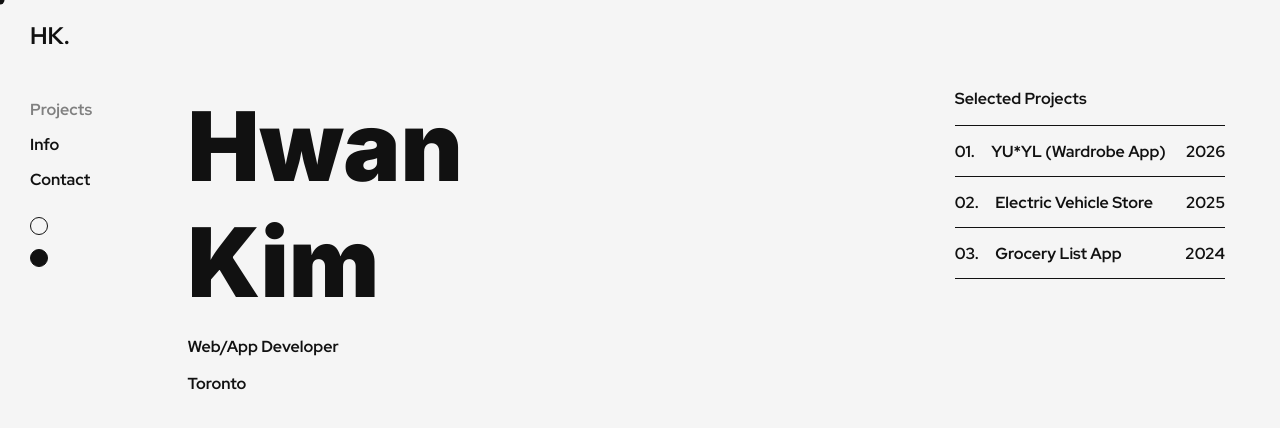
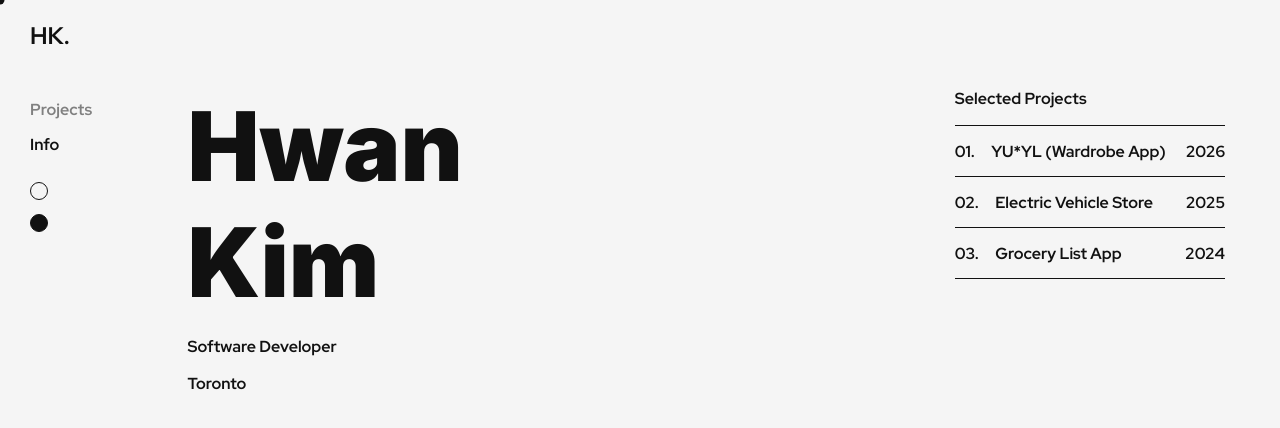
Before and after one commit to thwmskm/Portfolio, a React (Vite) app: page / in a window 1280 px wide. Shown: the top 428 px of the page. Built offline with nearby package versions, Linux system fonts and the light colour scheme.

Commit message:
Removed Contact section

```diff
--- a/src/App.jsx
+++ b/src/App.jsx
@@ -68,8 +68,8 @@ function App() {
     switch (activeSection) {
       case "Projects":
         return <Projects handleProjectSwap={handleChildData}></Projects>;
-      case "Contact":
-        return <Contact></Contact>;
+      /*case "Contact":
+        return <Contact></Contact>;*/
       case "Info":
         return <Info></Info>;
       case "ProjectDetail": {
@@ -170,9 +170,9 @@ function App() {
               <span className="name-half">im</span>.
             </h2>
           </div>
-
           <br />
-          {["Projects", "Info", "Contact"].map((item) => (
+          {/*Main content list*/}
+          {["Projects", "Info"].map((item) => (
             <p
               key={item}
               onClick={() => {
@@ -186,7 +186,6 @@ function App() {
               {item}
             </p>
           ))}
-
           <div className="mode">
             <div
               className={`box light ${theme === "light" ? "active" : ""}`}
--- a/src/components/project-section/GroceryApp.jsx
+++ b/src/components/project-section/GroceryApp.jsx
@@ -24,6 +24,7 @@ function GroceryApp({ project, onBack, onNext, onPrev, onSummary }) {
           <div className={styles.scBox}>
             <video
               className={styles.projSc}
+              onClick={() => onSummary(2)}
               data-cursor="enter"
               autoPlay
               playsInline
--- a/src/components/project-section/Project.jsx
+++ b/src/components/project-section/Project.jsx
@@ -122,7 +122,7 @@ function Project({ handleProjectSwap }) {
       <div className={styles.container}>
         <div className={styles.name}>
           <h1 className={styles.nameBold}>Hwan Kim</h1>
-          <p>Web/App Developer</p>
+          <p>Software Developer</p>
           <p>Toronto</p>
         </div>
         <div className={styles.listContainer}>
```
